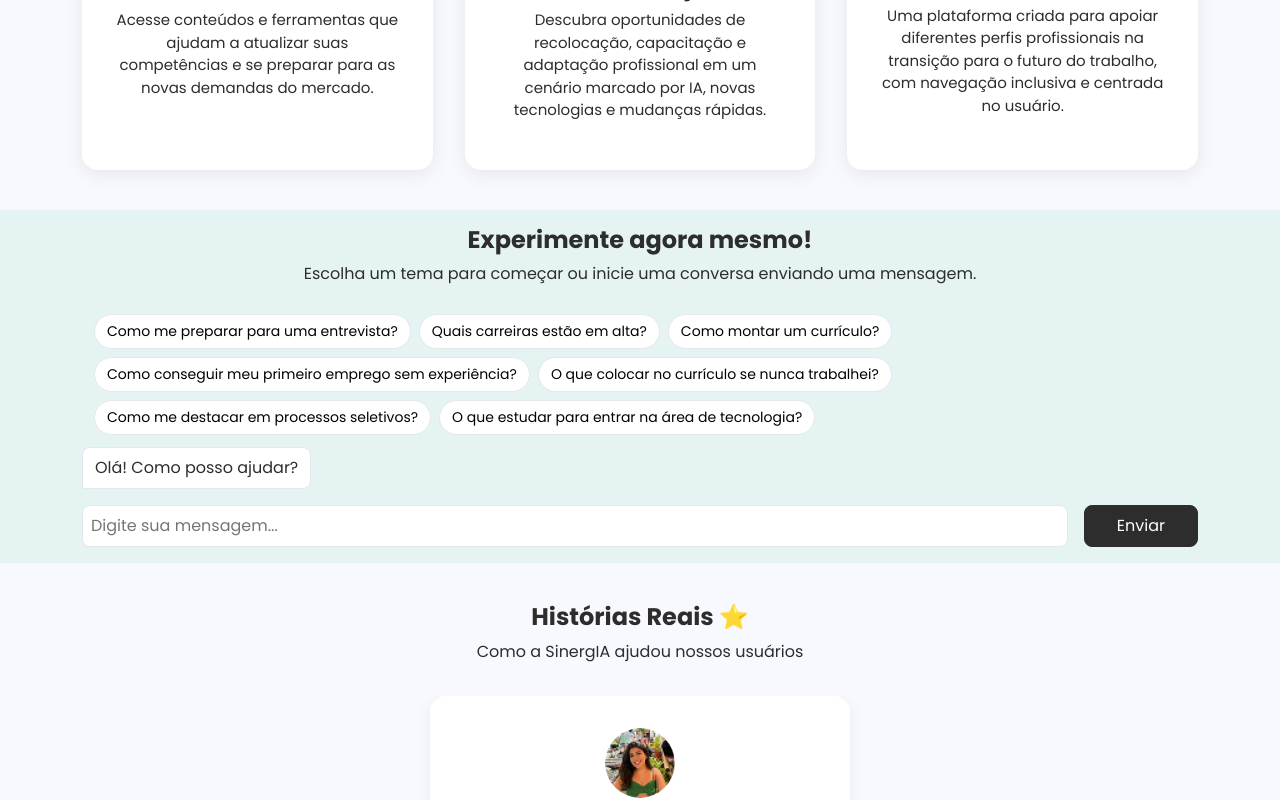
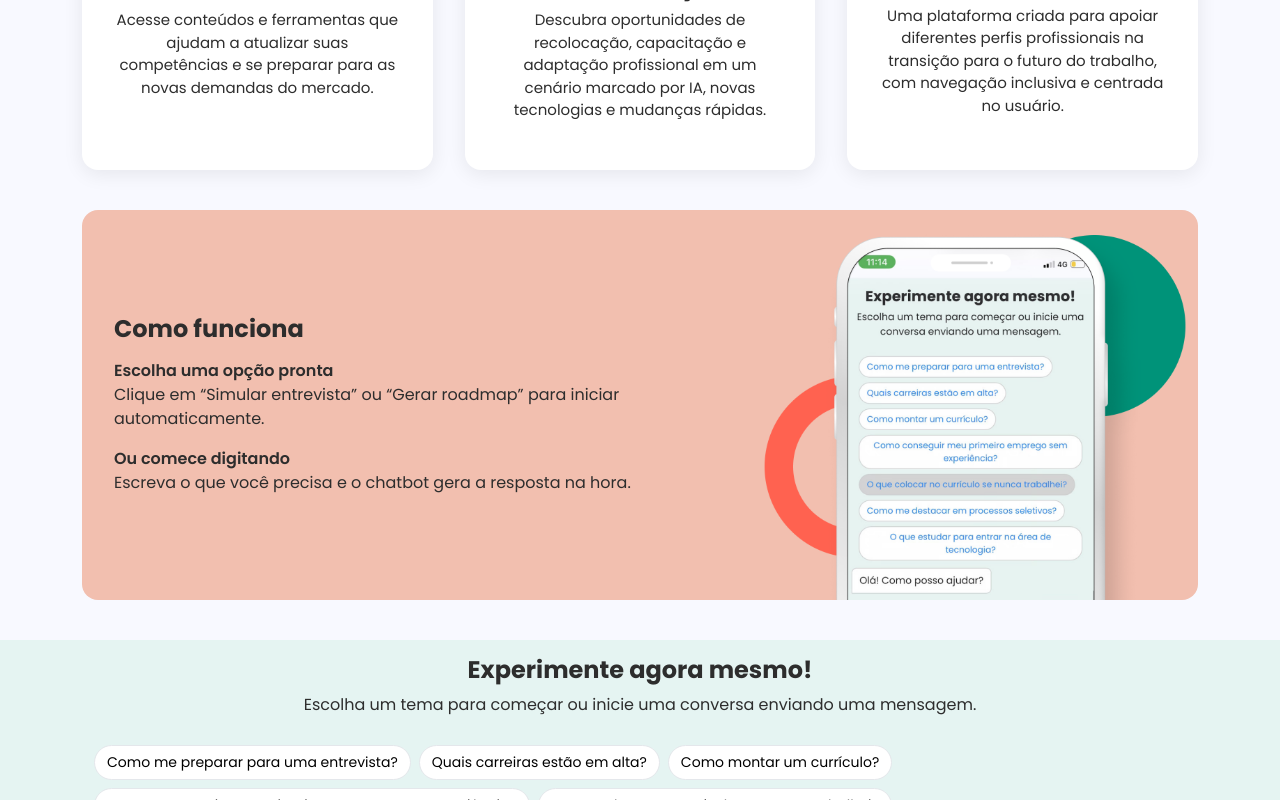
Before and after one commit to fiap-webdesign/global-solution-sinergia, a React (Vite) app: page / in a window 1280 px wide. Shown: the part 1347-2147 px from the top of the page. Built offline with nearby package versions, Linux system fonts and the light colour scheme.

Commit message:
feat: add "Como functiona" section

```diff
--- a/src/pages/Home/index.tsx
+++ b/src/pages/Home/index.tsx
@@ -4,7 +4,7 @@ import Benefits from "../../components/Benefits";
 import Footer from "../../components/Footer";
 import Newsletter from "../../components/Newsletter";
 import TestimonialCard from "../../components/TestimonialsCard";
-import { ContainerTestimonials, ContainerChatBot, ContainerAbout, Divider } from "./styles";
+import { ContainerTestimonials, ContainerChatBot, ContainerAbout, Divider, ContainerHowItWorks } from "./styles";
 
 import { Swiper, SwiperSlide } from "swiper/react";
 import { Pagination, Autoplay } from "swiper/modules";
@@ -15,6 +15,7 @@ import img1 from "../../../src/assets/images/testimonials/testimonial-1.png";
 import img2 from "../../../src/assets/images/testimonials/testimonial-2.png";
 import img3 from "../../../src/assets/images/testimonials/testimonial-3.png";
 import img4 from "../../../src/assets/images/testimonials/testimonial-4.png";
+import HowItWorks from "../../assets/images/how-it-works.png";
 import ChatBot from "../../components/ChatBot";
 
 export default function Home() {
@@ -29,7 +30,8 @@ export default function Home() {
     <>
       <Header />
 
-      <ContainerAbout className="container">
+      <section className="container">
+        <ContainerAbout>
           <h2>O que é SinergIA?</h2>
           <p>A plataforma SinergIA foi desenvolvida para ajudar profissionais iniciantes na jornada de ingresso no mercado de trabalho. Para isso, combinamos inteligência artificial com orientação personalizada, oferecendo suporte prático e direcionado para quem deseja iniciar ou se recolocar profissionalmente, permitindo que os usuários:</p>
           <ul>
@@ -39,8 +41,24 @@ export default function Home() {
           </ul>
           <p className="mb-0">A sinergIA transforma a tecnologia em uma verdadeira aliada estratégica, capaz de potencializar o aprendizado, fortalecer a confiança do usuário, ampliar oportunidades e apoiar o desenvolvimento pessoal.</p>
         </ContainerAbout>
+      </section>
 
       <Benefits />
+
+      <section className="container">
+        <ContainerHowItWorks className="container">
+          <div className="info">
+            <h2 className="text-start">Como funciona</h2>
+            <p className="mb-0 fw-semibold">Escolha uma opção pronta</p>
+            <p>Clique em “Simular entrevista” ou “Gerar roadmap” para iniciar automaticamente.</p>
+
+            <p className="mb-0 fw-semibold">Ou comece digitando</p>
+            <p className="mb-0">Escreva o que você precisa e o chatbot gera a resposta na hora.</p>
+          </div>
+          <img src={HowItWorks} alt="Ilustração de como a plataforma funciona" />
+        </ContainerHowItWorks>
+      </section>
+
 
       <ContainerChatBot id="chatbot">
         <ChatBot />
--- a/src/pages/Home/styles.tsx
+++ b/src/pages/Home/styles.tsx
@@ -27,13 +27,48 @@ export const ContainerChatBot = styled.div`
 `;
 
 // Estilizações da seção Sobre SinergIA
-export const ContainerAbout = styled.section`
+export const ContainerAbout = styled.div`
   background-color: ${Colors.GREEN_OPACITY};
   padding: ${Spaces.FOUR};
   margin-bottom: ${Spaces.FIVE};
   border-radius: ${BorderRadiuses.TWO};
 `;
 
+// Estilizações da seção Sobre SinergIA
+export const ContainerHowItWorks = styled.div`
+  background-color: ${Colors.PINK};
+  margin-bottom: ${Spaces.FIVE};
+  border-radius: ${BorderRadiuses.TWO};
+  display: flex;
+  align-items: center;
+  justify-content: space-between;
+  gap: ${Spaces.FOUR};
+  padding: ${Spaces.NONE};
+
+  .info {
+    padding: ${Spaces.FOUR};
+  }
+
+  img {
+    margin-left: auto;
+    margin-top: auto;
+    max-width: 40%;
+  }
+
+  @media (max-width: 768px) {
+    flex-direction: column;
+    align-items: center;
+    justify-content: center;
+    gap: ${Spaces.NONE};
+
+    img {
+      margin-left: unset;
+      max-width: 100%;
+    }
+  }
+`;
+
+// Estilizações do divisor
 export const Divider = styled.hr`
     border: none;
     border-top: 4px solid ${Colors.GREEN};
```
Also changed, not shown: src/assets/images/how-it-works.png (added). Lines whose indentation alone changed are shown as unchanged.
